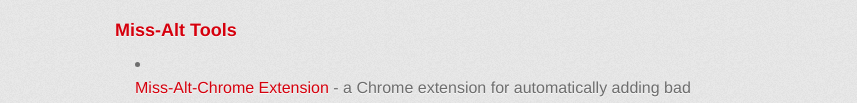
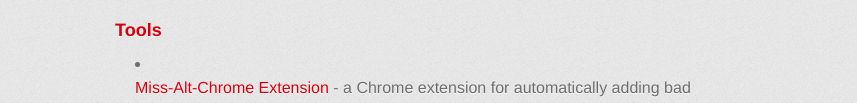
Before and after one commit to willynilly/miss-alt, a plain HTML site: page index.html in a window 1280 px wide. Shown: the part 770-873 px from the top of the page, without its empty margins (215-1072 px from the left). Drawn offline with nearby package versions, Linux system fonts and the light colour scheme; a web font is replaced by a local one.

Commit message:
Changed name of Tools heading.

```diff
--- a/index.html
+++ b/index.html
@@ -117,7 +117,7 @@
 <p>Miss-Alt is a web service that will allow people with disabilities and their advocates to report missing, insufficient, or inaccurate alternative text of images anywhere on the web.  Universities, companies, nonprofits, and government agencies will be able to search Miss-Alt to discover problematic alternative text for their images, and prioritize improvements requested by their users who have disabilities.  It's currently under development and not yet deployed on a live site, but you can deploy a working version of the site on your computer if you like.  It's all open-source.  And I'm open to suggestions on how to improve it... as well as any help building the tiny web service.</p>
 
 <h3>
-<a name="miss-alt-tools" class="anchor" href="#miss-alt-tools"><span class="octicon octicon-link"></span></a>Miss-Alt Tools</h3><ul>
+<a name="miss-alt-tools" class="anchor" href="#miss-alt-tools"><span class="octicon octicon-link"></span></a>Tools</h3><ul>
 <li><p><a href="https://github.com/willynilly/miss-alt-chrome/">Miss-Alt-Chrome Extension</a> - a Chrome extension for automatically adding bad images to the Miss-Alt website.</p>
 </li>
 </ul>
```
